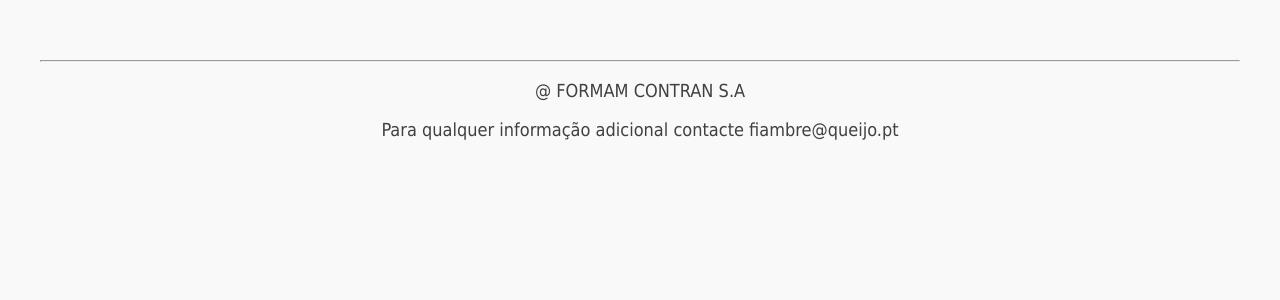
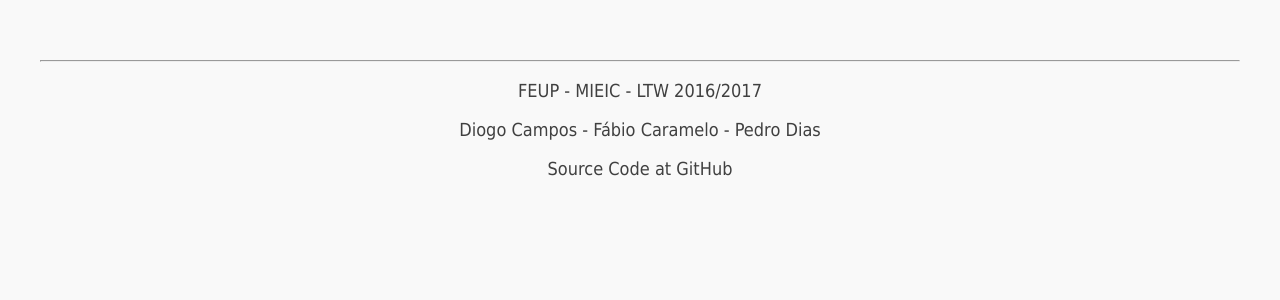
Before and after one commit to diasp-ppb/LTW, a PHP site: page /userProfile/userProfile.php in a window 1280 px wide. Shown: the top 300 px of the page. Run offline with PHP 8.4, Linux system fonts and the light colour scheme; some libraries are stand-ins or nearby versions.

Commit message:
titles added, footer done and favicon added

```diff
--- a/feed/feed.php
+++ b/feed/feed.php
@@ -1,5 +1,8 @@
 
 <?php include_once('../templates/header.php') ?>
+<head>
+    <title> Já Comia - Feed </title>
+</head>
 <body>
 
     <?php include_once('../templates/topbar.php') ?>
--- a/newRestaurant/newRestaurant.php
+++ b/newRestaurant/newRestaurant.php
@@ -1,7 +1,10 @@
 <?php include_once '../templates/header.php'; ?>
 <?php include_once '../templates/topbar.php'; ?>
-<script src="newRestaurant.js"></script>
 
+<head>
+    <title> Já Comia - Create New Restaurant </title>
+    <script src="newRestaurant.js"></script>
+</head>
 <body>
     <div id="Intro">
         <img src="../resources/imgNewRestaurant.jpg" />
--- a/restaurant/restaurant.php
+++ b/restaurant/restaurant.php
@@ -48,6 +48,10 @@
         });
 
         </script>
+
+    <?php
+    include_once('../templates/header.php');
+    ?>
     </head>
 
 
--- a/reviewRestaurant/reviewRestaurant.php
+++ b/reviewRestaurant/reviewRestaurant.php
@@ -6,6 +6,9 @@
     <meta charset="UTF-8">
     <link rel="stylesheet" href="style.css">
     <link href="https://fonts.googleapis.com/css?family=Open+Sans" rel="stylesheet">
+    <?php
+    include_once('../templates/header.php');
+    ?>
 
 </head>
 
--- a/templates/footer.css
+++ b/templates/footer.css
@@ -8,3 +8,8 @@ footer{
 footer p {
     text-align:  center;
 }
+
+footer a{
+    text-decoration: none;
+    color: inherit;
+}
--- a/templates/footer.php
+++ b/templates/footer.php
@@ -1,7 +1,8 @@
 
 <footer>
     <hr>
-    <p> @ FORMAM CONTRAN S.A </p>
-    <p> Para qualquer informação adicional contacte fiambre@queijo.pt </p>
+    <p> FEUP - MIEIC - LTW 2016/2017 </p>
+    <p> <a href="https://github.com/DiogoMCampos/"> Diogo Campos </a> - <a href="https://github.com/Caramelo18/">Fábio Caramelo</a> - <a href="https://github.com/rodavoce">Pedro Dias</a> </p>
+    <p> Source Code at <a href="https://github.com/rodavoce/LTW">GitHub</a> </p>
 </footer>
 </html>
--- a/templates/header.php
+++ b/templates/header.php
@@ -2,9 +2,9 @@
 <html>
 
 <head>
-    <title>Já Comia - Feed</title>
     <meta charset="UTF-8">
     <link rel="stylesheet" href="style.css">
     <link rel="stylesheet" href="../templates/footer.css">
+    <link rel="icon" type="image/png" href="../resources/icon.png" />
     <link href="https://fonts.googleapis.com/css?family=Open+Sans" rel="stylesheet">
 </head>
--- a/userProfile/userProfile.php
+++ b/userProfile/userProfile.php
@@ -1,5 +1,10 @@
 <?php include_once '../templates/header.php'; ?>
-
+<head>
+    <title> Já Comia - User Profile </title>
+    <?php
+    include_once('../templates/header.php');
+    ?>
+</head>
 <body>
   <?php include_once '../templates/topbar.php'; ?>
 
```
Also changed, not shown: resources/icon.png (added).
